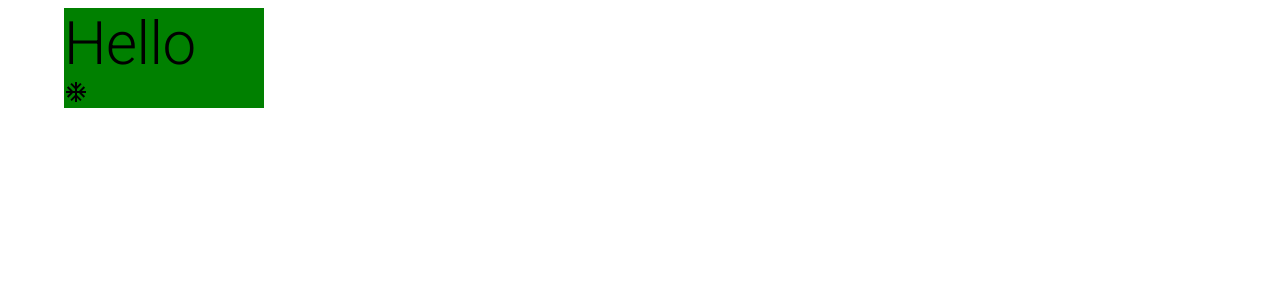
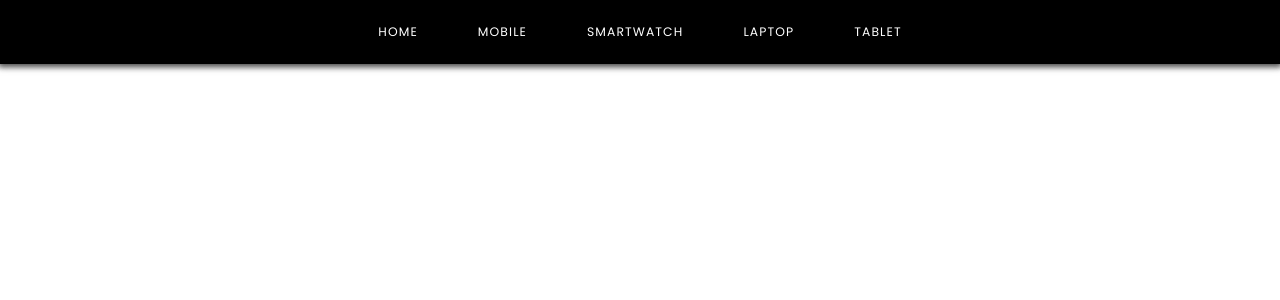
Before and after one commit to yasmino/Electro, a React (Vite) app: page / in a window 1280 px wide. Shown: the top 300 px of the page. Built offline with nearby package versions, Linux system fonts and the light colour scheme.

Commit message:
feat(categorybar): create categoryBar

```diff
--- a/src/App.jsx
+++ b/src/App.jsx
@@ -1,11 +1,14 @@
-import NavBar from "./Components/Navbar/Navbar";
+import * as React from 'react';
+import CssBaseline from '@mui/material/CssBaseline';
+import CategoryBar from './components/category-bar/CategoryBar';
 
 function App() {
   return (
-    <>
-      <NavBar />
-    </>
+    <React.Fragment>
+      <CssBaseline />
+      <CategoryBar />
+    </React.Fragment>
   );
 }
 
-export default App;
+export default App
--- /dev/null
+++ b/src/Components/category-bar/CategoryBar.css
@@ -0,0 +1,18 @@
+@import url('https://fonts.googleapis.com/css2?family=Poppins:wght@200;300;400&display=swap');
+.categories-menu {
+    justify-content: center;
+}
+
+.categoriesnav {
+    background-color: #000;
+    box-shadow: 0 0px 6px 3px rgb(0 0 0 / 53%);
+}
+
+.categories-menu .nav-btn {
+    font-weight: 500;
+    font-size: 0.77rem;
+    line-height: 1.75;
+    letter-spacing: 0.09em;
+    font-family: 'Poppins', sans-serif;
+    padding: 0 30px;
+}
--- /dev/null
+++ b/src/Components/category-bar/CategoryBar.jsx
@@ -0,0 +1,89 @@
+import AppBar from '@mui/material/AppBar';
+import Box from '@mui/material/Box';
+import Toolbar from '@mui/material/Toolbar';
+import IconButton from '@mui/material/IconButton';
+import Typography from '@mui/material/Typography';
+import Menu from '@mui/material/Menu';
+import MenuIcon from '@mui/icons-material/Menu';
+import Container from '@mui/material/Container';
+import Button from '@mui/material/Button';
+import MenuItem from '@mui/material/MenuItem';
+import './CategoryBar.css'
+import * as React from 'react';
+
+
+const pages = ['Home', 'Mobile', 'Smartwatch', 'Laptop', 'Tablet'];
+
+const CategoryBar = () => {
+
+    const [anchorElNav, setAnchorElNav] = React.useState(null);
+
+    const handleOpenNavMenu = (event) => {
+      setAnchorElNav(event.currentTarget);
+    };
+
+    const handleCloseNavMenu = () => {
+      setAnchorElNav(null);
+    };
+
+  return (
+   <AppBar position="static">
+      <Container maxWidth="xl" className="categoriesnav">
+        <Toolbar disableGutters >
+          <Box sx={{ flexGrow: 1, display: { xs: 'flex', md: 'none' } }}>
+            <IconButton
+              size="large"
+              aria-label="account of current user"
+              aria-controls="menu-appbar"
+              aria-haspopup="true"
+              onClick={handleOpenNavMenu}
+              color="inherit"
+            >
+              <MenuIcon />
+            </IconButton>
+            <Menu
+              id="menu-appbar"
+              anchorEl={anchorElNav}
+              anchorOrigin={{
+                vertical: 'bottom',
+                horizontal: 'left',
+              }}
+              keepMounted
+              transformOrigin={{
+                vertical: 'top',
+                horizontal: 'left',
+              }}
+              open={Boolean(anchorElNav)}
+              onClose={handleCloseNavMenu}
+              sx={{
+                display: { xs: 'block', md: 'none' },
+              }}
+            >
+              {pages.map((page) => (
+                <MenuItem key={page} onClick={handleCloseNavMenu}>
+                  <Typography textAlign="center">{page}</Typography>
+                </MenuItem>
+              ))}
+            </Menu>
+          </Box>
+
+          <Box className="categories-menu" sx={{ flexGrow: 1, display: { xs: 'none', md: 'flex' } }}>
+            {pages.map((page) => (
+              <Button
+                className="nav-btn"
+                key={page}
+                onClick={handleCloseNavMenu}
+                sx={{ my: 2, color: 'white', display: 'block' }}
+              >
+                {page}
+              </Button>
+            ))}
+          </Box>
+
+        </Toolbar>
+      </Container>
+    </AppBar>
+  )
+}
+
+export default CategoryBar
```
